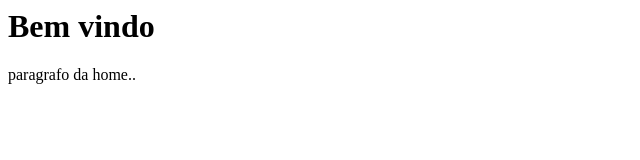
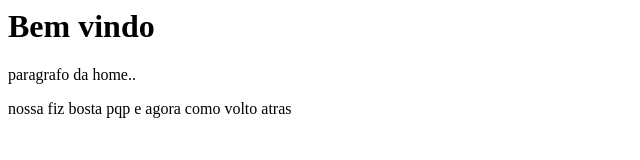
Before and after one commit to seshlucas/curso_github, a plain HTML site: page index.html in a window 1280 px wide. Shown: the whole page, without its empty margins (0-640 px from the left). Drawn offline with Linux system fonts and the light colour scheme.

Commit message:
alteracoes

```diff
--- a/index.html
+++ b/index.html
@@ -1,2 +1,3 @@
 <h1>Bem vindo</h1>
 <p>paragrafo da home..</p>
+<p>nossa fiz bosta pqp e agora como volto atras</p>
```
Also changed, not shown: 1 other file.
